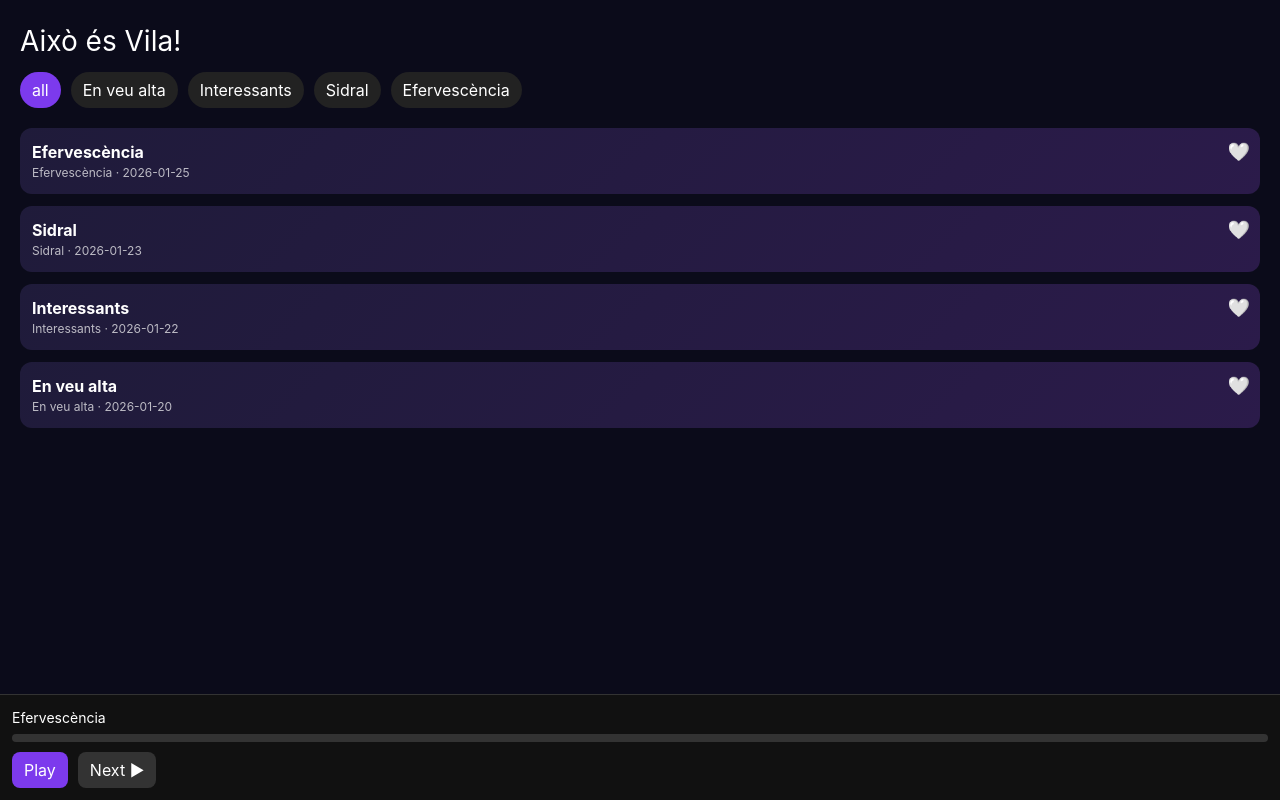
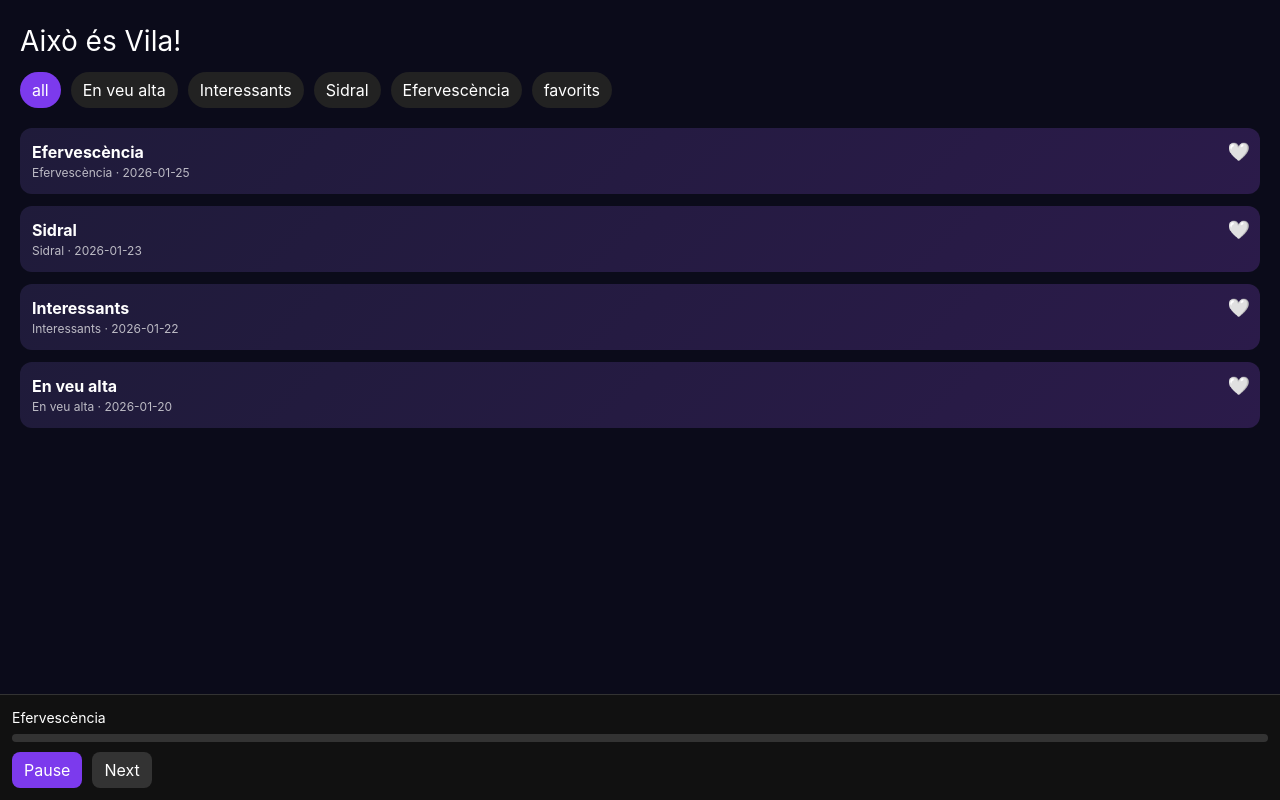
Before and after one commit to jguivernauinsvila/PodcastAEV, a Next.js app: page / in a window 1280 px wide. Built offline with nearby package versions, Linux system fonts and the light colour scheme.

Commit message:
final stable version player app

```diff
--- a/app/page.tsx
+++ b/app/page.tsx
@@ -31,17 +31,20 @@ export default function Page() {
   const filtered = useMemo(() => {
     let list = [...podcasts]
 
-    if (category !== "all") {
+    if (category === "favorits") {
+      list = list.filter(p => favorites.includes(p.id))
+    } else if (category !== "all") {
       list = list.filter(p => p.category === category)
     }
 
     return list.sort(
       (a, b) => new Date(b.date).getTime() - new Date(a.date).getTime()
     )
-  }, [category])
+  }, [category, favorites])
 
   const categories = useMemo(() => {
-    return ["all", ...Array.from(new Set(podcasts.map(p => p.category)))]
+    const base = Array.from(new Set(podcasts.map(p => p.category)))
+    return ["all", ...base, "favorits"]
   }, [])
 
   useEffect(() => {
@@ -65,14 +68,29 @@ export default function Page() {
     )
   }
 
+  const handleSelect = (p: Podcast) => {
+    setCurrent(p)
+  }
+
   return (
-    <div style={{ minHeight: "100vh", background: "#0b0b1a", color: "white", padding: 20 }}>
+    <div style={{
+      minHeight: "100vh",
+      background: "#0b0b1a",
+      color: "white",
+      padding: 20
+    }}>
 
       <h1 style={{ fontSize: 28, marginBottom: 10 }}>
         Això és Vila!
       </h1>
 
-      <div style={{ display: "flex", gap: 10, flexWrap: "wrap", marginBottom: 20 }}>
+      {/* CATEGORIES */}
+      <div style={{
+        display: "flex",
+        gap: 10,
+        flexWrap: "wrap",
+        marginBottom: 20
+      }}>
         {categories.map(cat => (
           <button
             key={cat}
@@ -82,7 +100,8 @@ export default function Page() {
               borderRadius: 20,
               border: "none",
               background: category === cat ? "#7c3aed" : "#222",
-              color: "white"
+              color: "white",
+              cursor: "pointer"
             }}
           >
             {cat}
@@ -90,11 +109,12 @@ export default function Page() {
         ))}
       </div>
 
+      {/* LISTA */}
       <div style={{ display: "grid", gap: 12, marginBottom: 120 }}>
         {filtered.map(p => (
           <div
             key={p.id}
-            onClick={() => setCurrent(p)}
+            onClick={() => handleSelect(p)}
             style={{
               padding: 12,
               borderRadius: 12,
@@ -129,11 +149,13 @@ export default function Page() {
         ))}
       </div>
 
+      {/* PLAYER */}
       {current && (
         <Player
           key={current.id}
           src={current.audio}
           title={current.title}
+          autoPlay={true}
           onNext={() => setCurrent(getNext(current.id))}
         />
       )}
--- a/components/Player.tsx
+++ b/components/Player.tsx
@@ -6,9 +6,10 @@ type Props = {
   src: string
   title: string
   onNext: () => void
+  autoPlay?: boolean
 }
 
-export default function Player({ src, title, onNext }: Props) {
+export default function Player({ src, title, onNext, autoPlay }: Props) {
   const audioRef = useRef<HTMLAudioElement | null>(null)
   const barRef = useRef<HTMLDivElement | null>(null)
 
@@ -23,43 +24,52 @@ export default function Player({ src, title, onNext }: Props) {
       setProgress((audio.currentTime / audio.duration) * 100 || 0)
     }
 
-    const handleEnd = () => {
+    const end = () => {
       onNext()
     }
 
     audio.addEventListener("timeupdate", update)
-    audio.addEventListener("ended", handleEnd)
+    audio.addEventListener("ended", end)
 
     return () => {
       audio.removeEventListener("timeupdate", update)
-      audio.removeEventListener("ended", handleEnd)
+      audio.removeEventListener("ended", end)
     }
   }, [onNext])
+
+  useEffect(() => {
+    const audio = audioRef.current
+    if (!audio) return
+
+    audio.load()
+
+    if (autoPlay) {
+      audio.play()
+      setPlaying(true)
+    } else {
+      setPlaying(false)
+    }
+  }, [src])
 
   const toggle = () => {
     const audio = audioRef.current
     if (!audio) return
 
-    if (playing) {
-      audio.pause()
-    } else {
-      audio.play()
-    }
+    if (playing) audio.pause()
+    else audio.play()
 
     setPlaying(!playing)
   }
 
-  // ⏩ SEEK (clic a la barra)
-  const handleSeek = (e: React.MouseEvent<HTMLDivElement>) => {
+  const seek = (e: React.MouseEvent<HTMLDivElement>) => {
     const audio = audioRef.current
     const bar = barRef.current
     if (!audio || !bar) return
 
     const rect = bar.getBoundingClientRect()
-    const clickX = e.clientX - rect.left
-    const width = rect.width
+    const x = e.clientX - rect.left
+    const percent = x / rect.width
 
-    const percent = clickX / width
     audio.currentTime = percent * audio.duration
   }
 
@@ -78,24 +88,21 @@ export default function Player({ src, title, onNext }: Props) {
         {title}
       </div>
 
-      {/* PROGRESS BAR CLICKABLE */}
       <div
         ref={barRef}
-        onClick={handleSeek}
+        onClick={seek}
         style={{
           height: 8,
           background: "#333",
           borderRadius: 4,
           marginBottom: 10,
-          cursor: "pointer",
-          position: "relative"
+          cursor: "pointer"
         }}
       >
         <div style={{
           width: `${progress}%`,
           height: "100%",
-          background: "#7c3aed",
-          borderRadius: 4
+          background: "#7c3aed"
         }} />
       </div>
 
@@ -123,7 +130,7 @@ export default function Player({ src, title, onNext }: Props) {
             color: "white"
           }}
         >
-          Next ▶
+          Next
         </button>
       </div>
 
```
